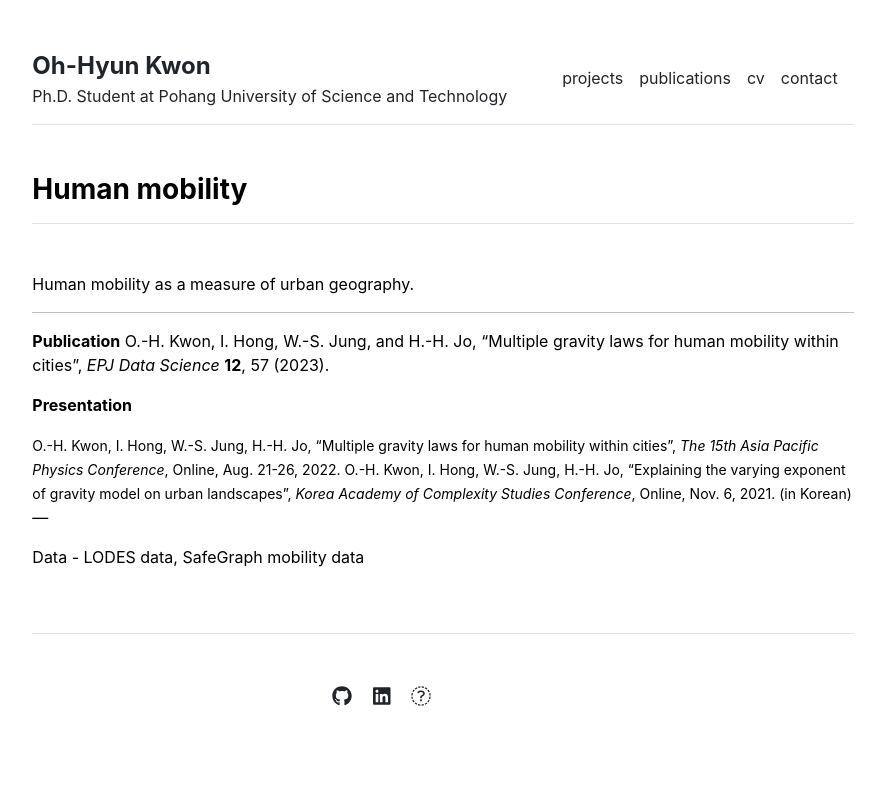
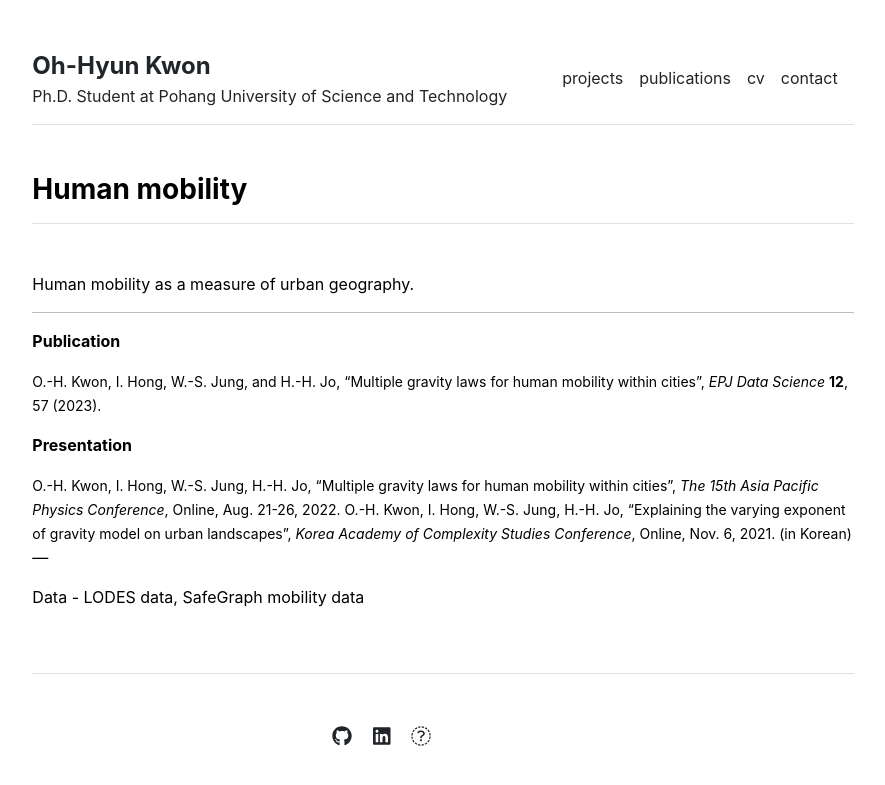
Before and after one commit to pothyd/pothyd.github.io, a Jekyll site: the page built from projects/mobility.md, in a window 1280 px wide. Shown: the top 785 px of the page, without its empty margins (197-1082 px from the left). Built offline with Jekyll 4.4.1, drawn with Linux system fonts in a browser that asks for light colours.

Commit message:
Update mobility.md

```diff
--- a/projects/mobility.md
+++ b/projects/mobility.md
@@ -7,7 +7,10 @@ Human mobility as a measure of urban geography.
 
 ---
 **Publication**
+
+<span class="small">
 O.-H. Kwon, I. Hong, W.-S. Jung, and H.-H. Jo, "Multiple gravity laws for human mobility within cities", *EPJ Data Science* **12**, 57 (2023).
+</span>
 
 **Presentation**
 
```
